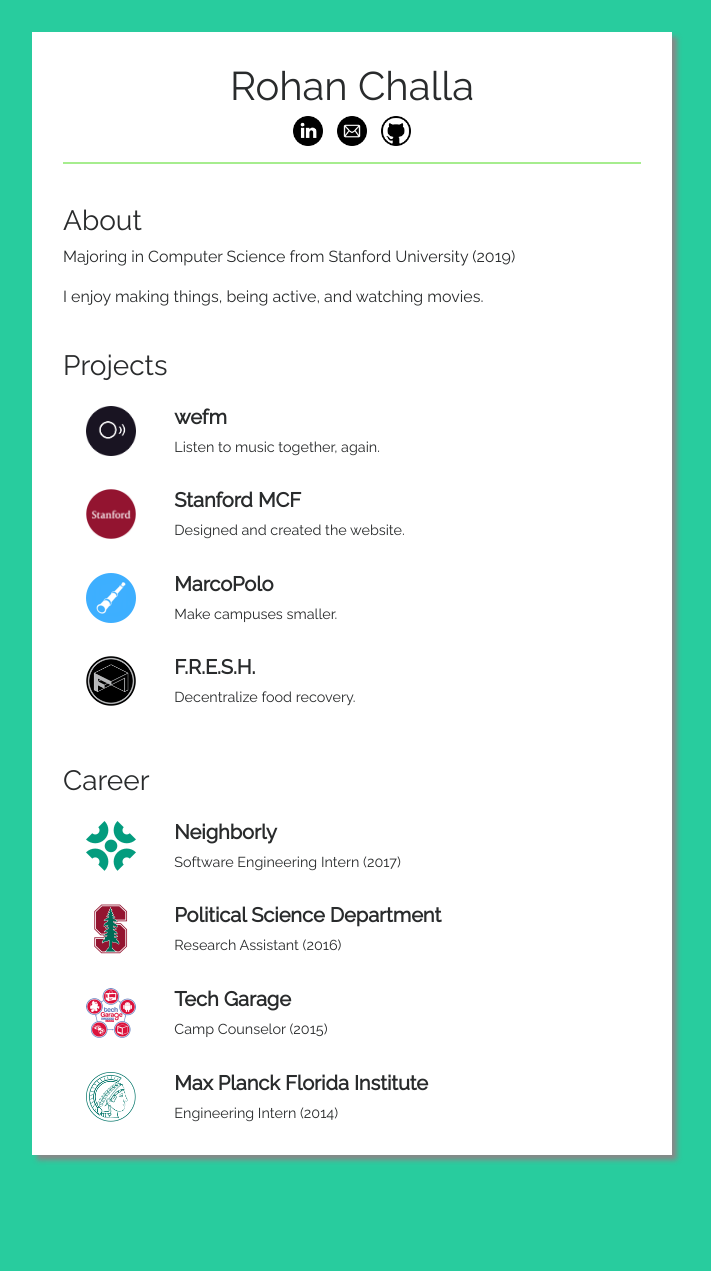
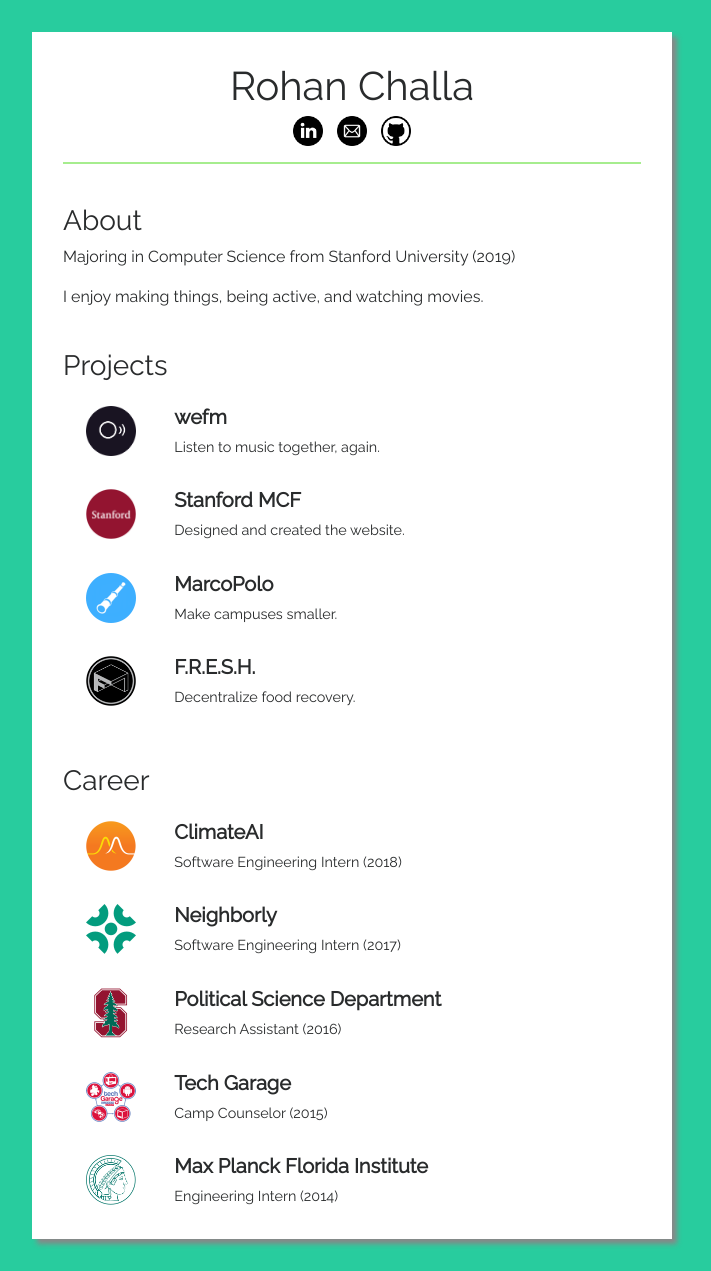
Before and after one commit to ridersofrohan/ridersofrohan.github.io, a Jekyll site: the page built from index.md, in a window 1280 px wide. Shown: the whole page, without its empty margins (288-999 px from the left). Built offline with Jekyll 4.4.1, drawn with Linux system fonts in a browser that asks for light colours; nearby versions of some CDN libraries; our own code applies the rules of GitHub Pages for plain Markdown files; before the commit the page ends 1187 px from its top, so only the background shows below that.

Commit message:
added climateai

```diff
--- a/_data/career.yml
+++ b/_data/career.yml
@@ -1,3 +1,8 @@
+- title: ClimateAI
+  subtitle: Software Engineering Intern (2018)
+  link: http://climateai.com/
+  icon: /images/climateai.png
+
 - title: Neighborly
   subtitle: Software Engineering Intern (2017)
   link: https://neighborly.com/
```
Also changed, not shown: images/climateai.png (added), 4 other files.
